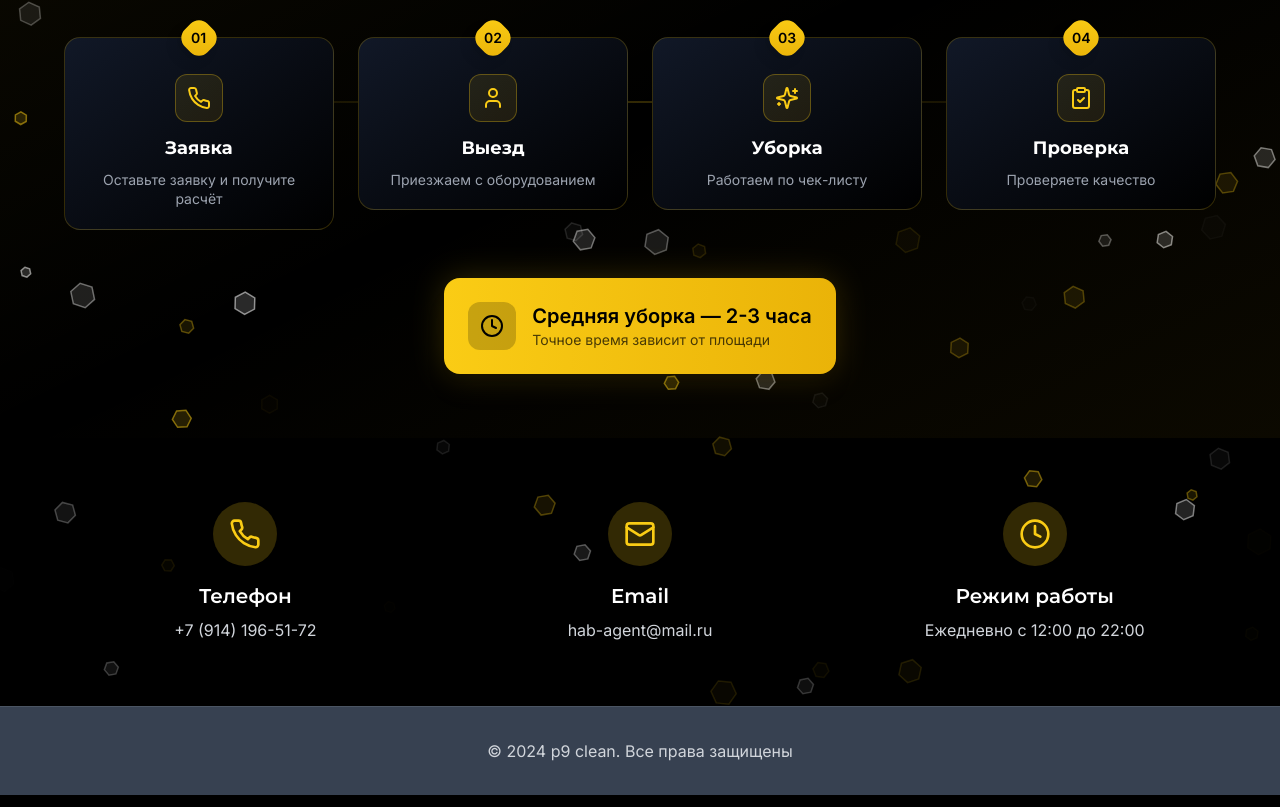
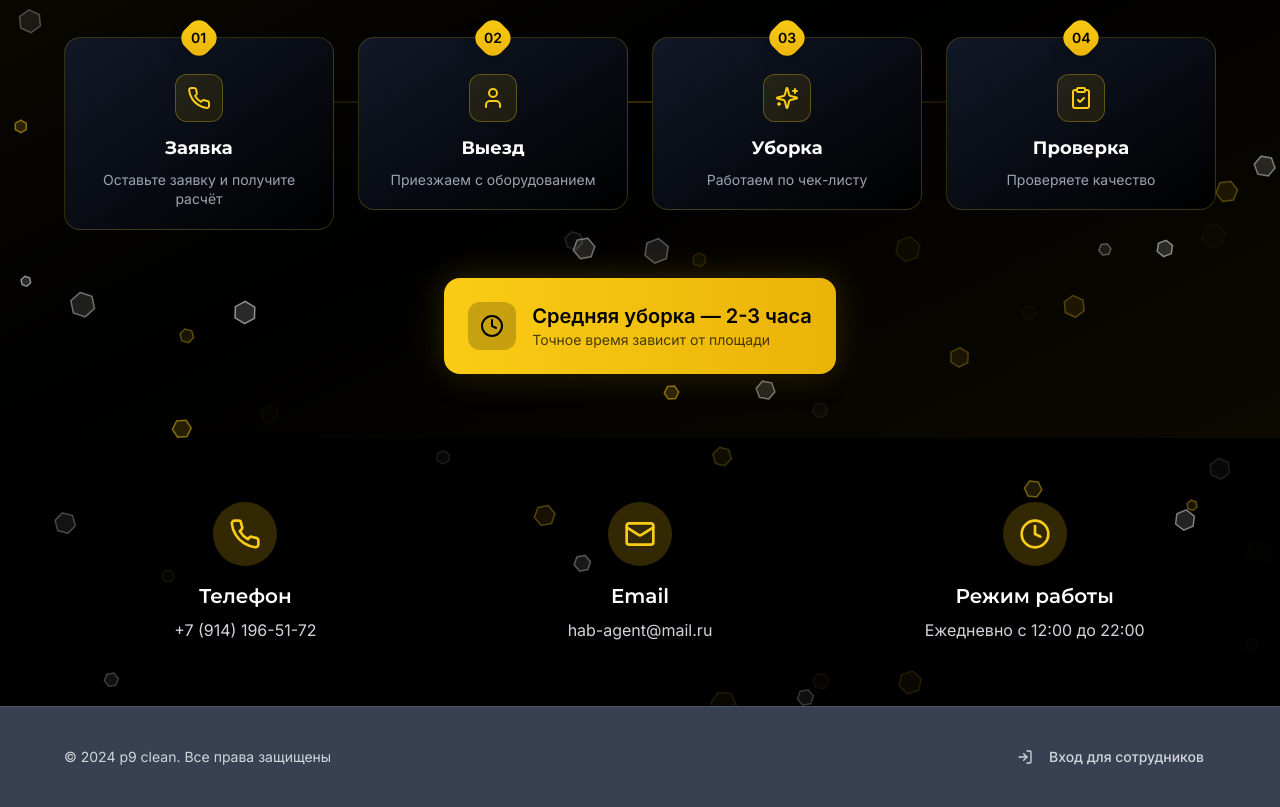
Before and after one commit to pr-poehali-dev/cleaning-design-site, a React (Vite) app: page / in a window 1280 px wide. Shown: the part 1358-2165 px from the top of the page. Built offline with nearby package versions, Linux system fonts and the light colour scheme.

Commit message:
Добавление футера на страницу сайта

```diff
--- a/src/components/Footer.tsx
+++ b/src/components/Footer.tsx
@@ -7,8 +7,19 @@ const Footer = () => {
 
   return (
     <footer className="bg-gray-700 text-gray-300 py-8 px-4 border-t border-gray-600">
-      <div className="max-w-6xl mx-auto text-center">
-        <p>&copy; 2024 p9 clean. Все права защищены</p>
+      <div className="max-w-6xl mx-auto">
+        <div className="flex flex-col sm:flex-row items-center justify-between gap-4">
+          <p className="text-sm">&copy; 2024 p9 clean. Все права защищены</p>
+          <Button
+            variant="ghost"
+            size="sm"
+            onClick={() => navigate('/login')}
+            className="text-gray-300 hover:text-white hover:bg-gray-600"
+          >
+            <Icon name="LogIn" size={16} className="mr-2" />
+            Вход для сотрудников
+          </Button>
+        </div>
       </div>
     </footer>
   );
```
